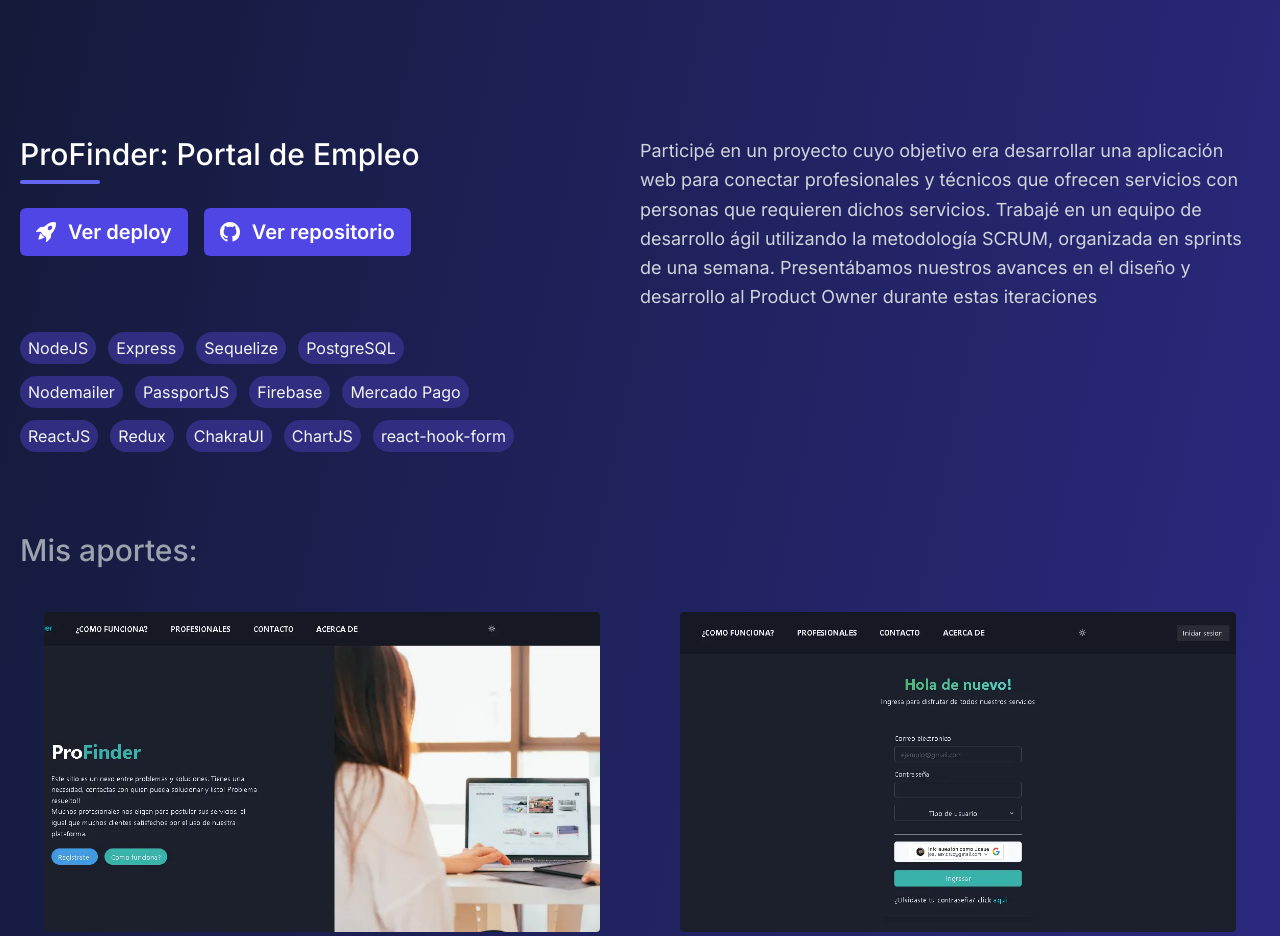
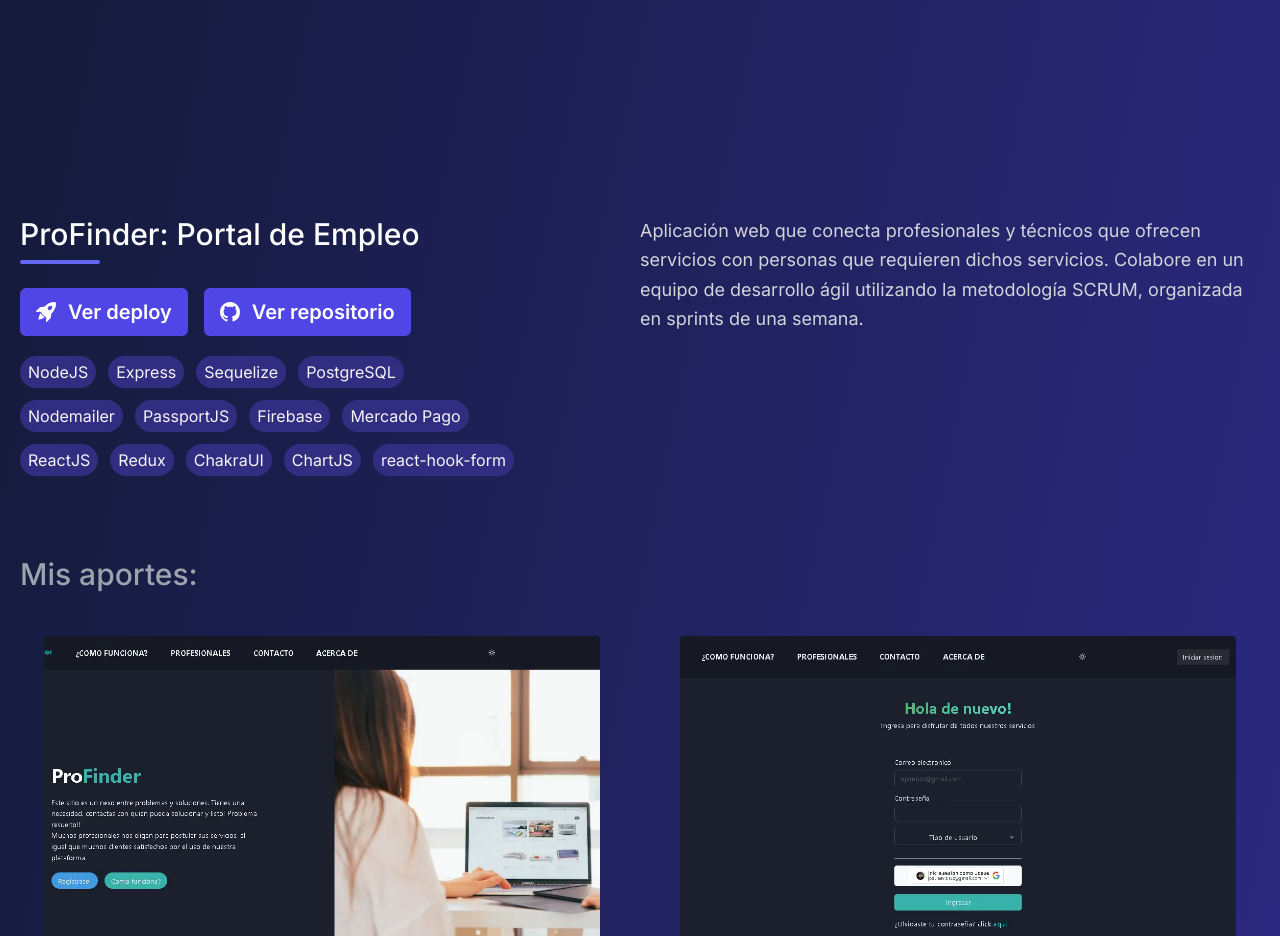
Before and after one commit to JosueEC/JosueCruz-Portfolio, a React (Vite) app: page / in a window 1280 px wide. Shown: the part 1640-2576 px from the top of the page. Built offline with nearby package versions, Linux system fonts and the light colour scheme.

Commit message:
feat(components): 🔨 Modify the description of Profinder project

```diff
--- a/src/components/Works.jsx
+++ b/src/components/Works.jsx
@@ -3,7 +3,7 @@ import works from '../data/works'
 
 export default function Works () {
   return (
-    <div id='works' className='mt-20'>
+    <div id='works' className='mt-20 md:mt-40'>
       <div>
         {
           works.map(({ title, tech, description, linkDeploy, linkRepository, featuresData }) => {
--- a/src/data/works.jsx
+++ b/src/data/works.jsx
@@ -5,7 +5,7 @@ export default [
   {
     title: 'ProFinder: Portal de Empleo',
     tech: ['NodeJS', 'Express', 'Sequelize', 'PostgreSQL', 'Nodemailer', 'PassportJS', 'Firebase', 'Mercado Pago', 'ReactJS', 'Redux', 'ChakraUI', 'ChartJS', 'react-hook-form'],
-    description: 'Participé en un proyecto cuyo objetivo era desarrollar una aplicación web para conectar profesionales y técnicos que ofrecen servicios con personas que requieren dichos servicios. Trabajé en un equipo de desarrollo ágil utilizando la metodología SCRUM, organizada en sprints de una semana. Presentábamos nuestros avances en el diseño y desarrollo al Product Owner durante estas iteraciones',
+    description: 'Aplicación web que conecta profesionales y técnicos que ofrecen servicios con personas que requieren dichos servicios. Colabore en un equipo de desarrollo ágil utilizando la metodología SCRUM, organizada en sprints de una semana.',
     linkDeploy: 'https://profinder-client.vercel.app/',
     linkRepository: 'https://github.com/JosueEC/Profinder-client',
     featuresData: profinderData
```
